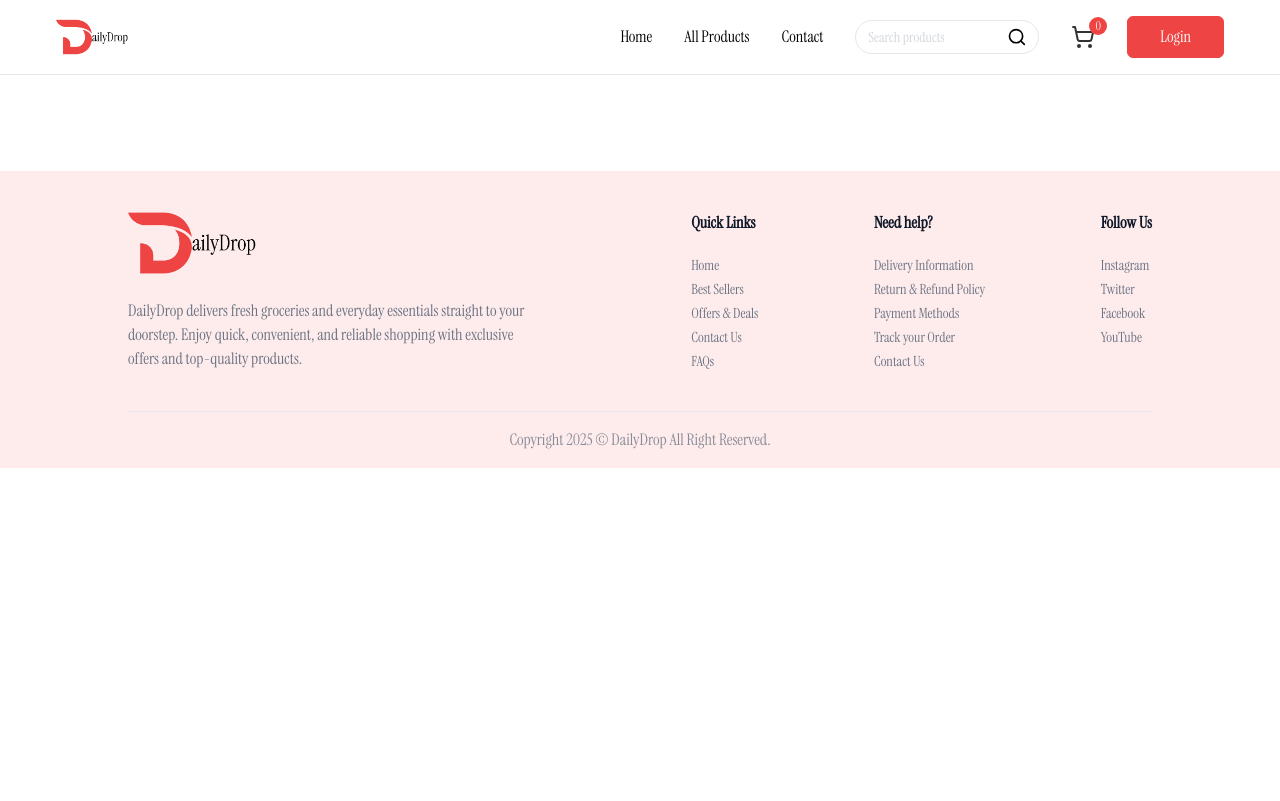
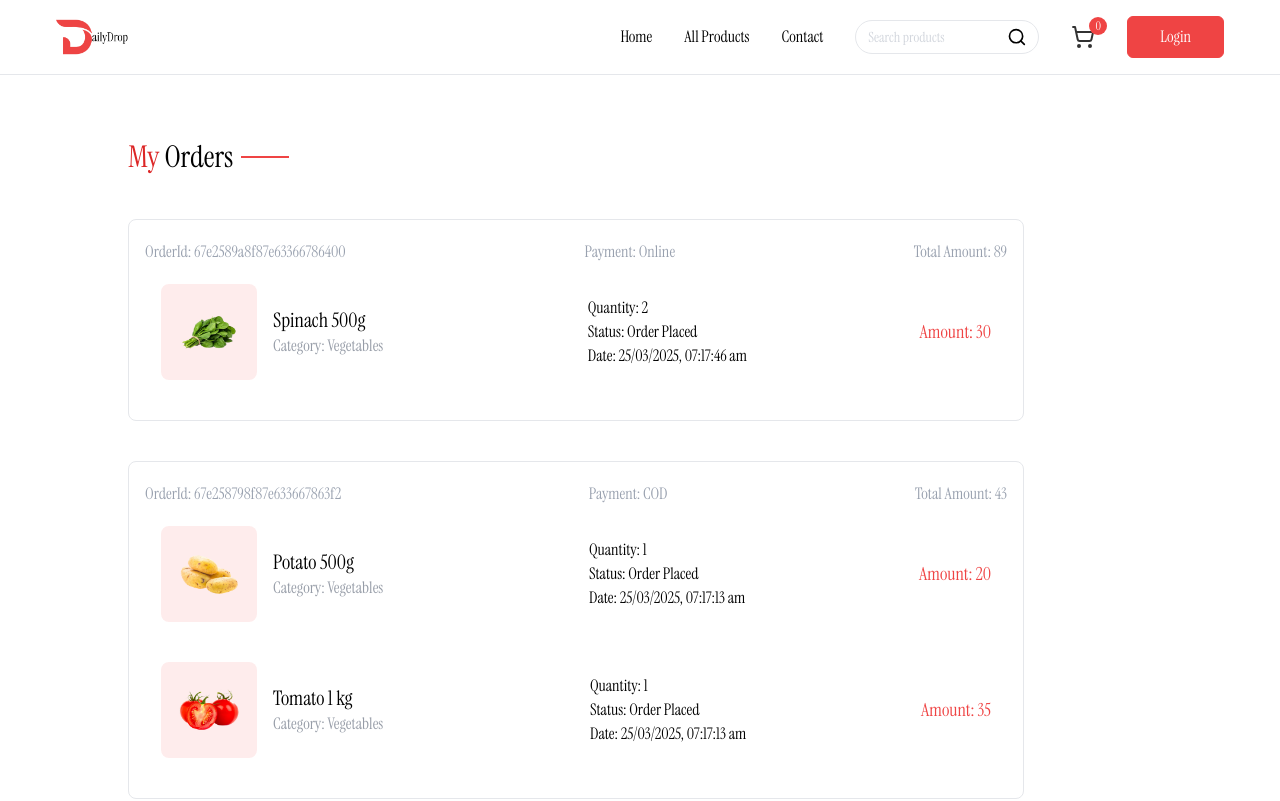
Before and after one commit to PrethigahShanmugarajah/DailyDrop, a React (Vite) app in the folder Client/: page /my-orders in a window 1280 px wide. Shown: the top 801 px of the page. Built offline with nearby package versions, Linux system fonts and the light colour scheme.

Commit message:
Completed MyOrders Page

```diff
--- a/Client/src/App.jsx
+++ b/Client/src/App.jsx
@@ -12,6 +12,7 @@ import ProductCategory from "./pages/ProductCategory";
 import ProductDetails from "./pages/ProductDetails";
 import Cart from "./pages/Cart";
 import AddAddress from "./pages/AddAddress";
+import MyOrders from "./pages/MyOrders";
 
 const App = () => {
   const isSellerPath = useLocation().pathname.includes("seller");
@@ -52,6 +53,7 @@ const App = () => {
           <Route path="/products/:category/:id" element={<ProductDetails />} />
           <Route path="/cart" element={<Cart />} />
           <Route path="/add-address" element={<AddAddress />} />
+          <Route path="/my-orders" element={<MyOrders />} />
         </Routes>
       </div>
       {!isSellerPath && <Footer />}
--- /dev/null
+++ b/Client/src/pages/MyOrders.jsx
@@ -0,0 +1,95 @@
+import React, { useEffect, useState } from "react";
+import Title from "../components/Title";
+import { useAppContext } from "../context/AppContext";
+import { dummyOrders } from "../assets/assets";
+import { formatDate } from "../utils/dateTime";
+
+const MyOrders = () => {
+  const [myOrders, setMyOrders] = useState([]);
+  const {
+    navigate,
+    user,
+    setUser,
+    isSeller,
+    setIsSeller,
+    showUserLogin,
+    setShowUserLogin,
+    products,
+    currency,
+    addToCart,
+    updateCartItem,
+    removeFromCart,
+    cartItems,
+    searchQuery,
+    setSearchQuery,
+    getCartCount,
+    getCartAmount,
+  } = useAppContext();
+
+  const fetchMyOrders = async () => {
+    setMyOrders(dummyOrders);
+  };
+
+  useEffect(() => {
+    fetchMyOrders();
+  }, []);
+
+  return (
+    <div className="mt-16 pb-16">
+      <div className="flex flex-col items-end w-max mb-8">
+        <Title text1={"My"} text2={"Orders"} />
+      </div>
+
+      {myOrders.map((order, index) => (
+        <div
+          key={index}
+          className="border border-gray-200 rounded-lg mb-10 p-4 py-5 max-w-4xl"
+        >
+          <p className="flex justify-between md:items-center text-gray-400 md:font-medium max-md:flex-col">
+            <span>OrderId: {order._id}</span>
+            <span>Payment: {order.paymentType}</span>
+            <span>
+              Total Amount:{currency} {order.amount}
+            </span>
+          </p>
+          {order.items.map((item, index) => (
+            <div
+              key={index}
+              className={`relative bg-white text-gray-500/70 $70{order.items.length !== index + 1 && "border-b"} border-gray-200 flex flex-col md:flex-row md:items-center justify-between p-4 py-5 mmd:gap-16 w-full max-w-4xl`}
+            >
+              <div className="flex items-center mb-4 md:mb-0">
+                <div className="bg-primary/10 p-4 rounded-lg">
+                  <img
+                    src={item.product.image[0]}
+                    alt=""
+                    className="w-16 h-16"
+                  />
+                </div>
+
+                <div className="ml-4">
+                  <h2 className="text-xl font-medium text-black">
+                    {item.product.name}
+                  </h2>
+
+                  <p>Category: {item.product.category}</p>
+                </div>
+              </div>
+
+              <div className="flex flex-col justify-center md:ml-8 mb-4 md:mb-0 text-black">
+                <p>Quantity: {item.quantity || "1"}</p>
+                <p>Status: {order.status}</p>
+                <p>Date: {formatDate(order.createdAt)}</p>
+              </div>
+
+              <p className="text-primary text-lg font-medium">
+                Amount: {currency} {item.product.offerPrice * item.quantity}
+              </p>
+            </div>
+          ))}
+        </div>
+      ))}
+    </div>
+  );
+};
+
+export default MyOrders;
```
